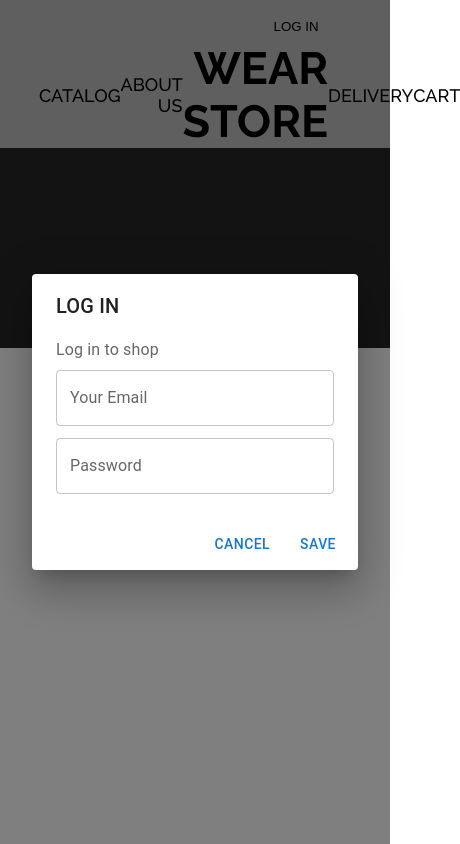
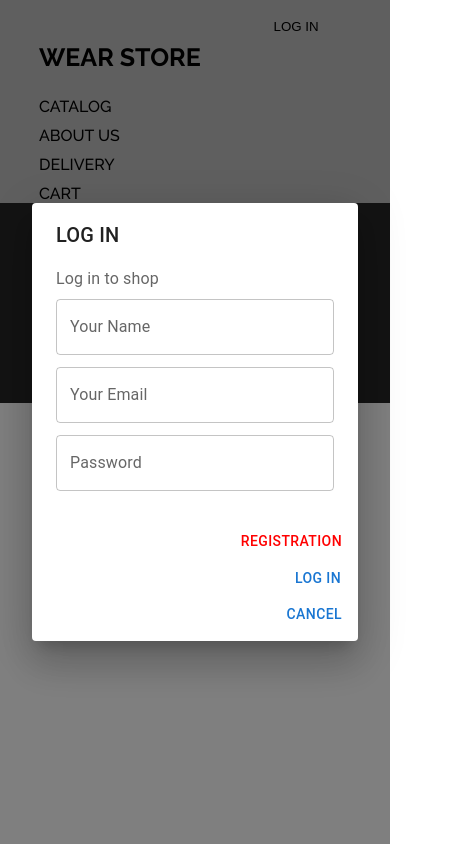
Before and after one commit to SVamosh/store-app, a React app: page /catalog in a window 390 px wide. Both pictures are taken after a click on the button "LOG IN". Shown: the whole page, 460 px wide, since content can reach past the window. Built offline with nearby package versions, Linux system fonts and the light colour scheme; some icons are missing.

Commit message:
добавлены функции для регистрации/логина, список юзеров, стили

```diff
--- a/src/pages/About/About.js
+++ b/src/pages/About/About.js
@@ -1,5 +1,5 @@
 
-import "./style.css";
+import './style.css';
 import React from "react";
 import FacebookIcon from '@mui/icons-material/Facebook';
 import TelegramIcon from '@mui/icons-material/Telegram';
--- a/src/pages/Header/Header.js
+++ b/src/pages/Header/Header.js
@@ -2,17 +2,16 @@
 import './style.css';
 import React, { useState } from 'react';
 import { NavLink } from 'react-router-dom';
+import { Button, Dialog, DialogTitle, DialogContent, DialogContentText, DialogActions, TextField } from '@mui/material';
 import HowToRegIcon from '@mui/icons-material/HowToReg';
-import Dialog from '@mui/material/Dialog';
-import DialogTitle from '@mui/material/DialogTitle';
-import DialogContent from '@mui/material/DialogContent';
-import DialogContentText from '@mui/material/DialogContentText';
-import TextField from '@mui/material/TextField';
-import DialogActions from '@mui/material/DialogActions';
-import Button from '@mui/material/Button';
+import { handleChange, compareUserData } from './../../services/logFunctions';
 
 function Header() {
     const [open, setOpen] = useState(false);
+    const logIn = localStorage.getItem('logIn');
+    const [userName, setUserName] = useState('');
+    const [email, setEmail] = useState('');
+    const [password, setPassword] = useState('');
 
     const openRegForm = () => {
         setOpen(true);
@@ -22,11 +21,23 @@ function Header() {
         setOpen(false);
     }
 
+    const logOut = () => {
+        localStorage.removeItem('logIn');
+        location.reload();
+    }
+
     return (
         <header className="header">
-            <button className='registration-btn' onClick={openRegForm}>
+            {logIn ?
+            <button className="registration-btn"
+                onClick={logOut}>
+                {logIn + ' / LOG OUT'}<HowToRegIcon />
+            </button>
+            :
+            <button className="registration-btn"
+                onClick={openRegForm}>
                 LOG IN<HowToRegIcon />
-            </button>
+            </button>}
             <Dialog open={open} onClose={closeRegForm} aria-labelledby="form-registration">
                 <DialogTitle id="form-registration">
                     LOG IN
@@ -36,15 +47,37 @@ function Header() {
                         Log in to shop
                     </DialogContentText>
                     <TextField autoFocus margin="dense"
-                        id="name" label="Your Email"
-                        type="email" fullWidth />
+                        id="name" label="Your Name"
+                        type="name" fullWidth
+                        onChange={() => handleChange(event, setUserName, userName)}
+                    />
+                    <TextField autoFocus margin="dense"
+                        id="email" label="Your Email"
+                        type="email" fullWidth
+                        onChange={() => handleChange(event, setEmail, email)}
+                    />
                     <TextField autoFocus margin="dense"
                         id="password" label="Password"
-                        type="password" fullWidth />
+                        type="password" fullWidth
+                        onChange={() => handleChange(event, setPassword, password)}
+                    />
                 </DialogContent>
                 <DialogActions>
-                    <Button onClick={closeRegForm}>Cancel</Button>
-                    <Button>Save</Button>
+                    <div className='log-buttons'>
+                    <Button onClick={closeRegForm}>
+                        <NavLink className="regFormButton" to="/registration">
+                            Registration
+                        </NavLink>
+                    </Button>
+
+                    <Button onClick={() => compareUserData(userName, email, password)}>
+                        Log in
+                    </Button>
+
+                    <Button onClick={closeRegForm}>
+                        Cancel
+                    </Button>
+                    </div>
                 </DialogActions>
             </Dialog>
             <nav className="navigation wrapper">
@@ -56,7 +89,9 @@ function Header() {
                         <NavLink className="navbar__link" to="/about">about us</NavLink>
                     </li>
                     <li className="logo">
-                        <NavLink className="navbar__link" to="/">wear store</NavLink>
+                        <NavLink className="navbar__link" to="/">
+                            wear store
+                        </NavLink>
                     </li>
                     <li className="navigation__item">
                         <NavLink className="navbar__link" to="/delivery">delivery</NavLink>
--- a/src/pages/Header/style.css
+++ b/src/pages/Header/style.css
@@ -1,6 +1,5 @@
 
 /* HEADER */
-
 
 .header {
     min-height: 100px;
@@ -48,3 +47,45 @@
 .registration-btn:hover {
     background-color: rgb(165, 126, 126);
 }
+
+.regFormButton {
+    text-decoration: none;
+    color: red;
+}
+
+/* MEDIA */
+
+@media (max-width: 900px) {
+    .logo {
+        font-size: 35px;
+    }
+
+    .navigation__list {
+        font-size: 16px;
+    }
+}
+
+@media (max-width: 650px) {
+    .logo {
+        font-size: 25px;
+        order: -1;
+        margin-bottom: 15px;
+    }
+
+    .navigation__list {
+        flex-direction: column;
+        align-items: flex-start;
+    }
+
+    .navigation__item {
+        margin-top: 10px;
+    }
+}
+
+@media (max-width: 400px) {
+    .log-buttons {
+        display: flex;
+        flex-direction: column;
+        align-items: flex-end;
+    }
+}
--- a/src/pages/Main/style.css
+++ b/src/pages/Main/style.css
@@ -32,3 +32,26 @@
     background-color: rgb(221, 221, 221, 0.4);
     border: none;
 }
+
+/* MEDIA */
+
+@media (max-width: 900px) {
+    .slide__image {
+        min-width: 400px;
+        max-height: 600px
+    }
+}
+
+@media (max-width: 650px) {
+    .slide__image {
+        min-width: 150px;
+        max-height: 400px
+    }
+}
+
+@media (max-width: 400px) {
+    .slide__image {
+        min-width: 100px;
+        max-height: 300px
+    }
+}
--- /dev/null
+++ b/src/services/logFunctions.js
@@ -0,0 +1,27 @@
+
+import registeredUsers from './registeredUsers.json';
+
+export const handleChange = (event, setValue, state) => {
+    const ru = /[а-яёА-ЯЁ]+/i.test(event.target.value);
+    if(ru) {
+        event.target.value = event.target.value.replace(/[а-яёЯ-ЯЁ]/g, '');
+        alert(`The use of cyrillic characters in the ${state} is not allowed`);
+    } else {
+        setValue(event.target.value);
+    }
+}
+
+export const compareUserData = (userName, email, password) => {
+    if (password.length < 8) {
+        alert ('password length less than 8 characters');
+    } else {
+        registeredUsers.users.map((user) => {
+            if (user.userName === userName &&
+                user.email === email &&
+                user.password === password) {
+                    localStorage.setItem('logIn', userName);
+                    window.location.assign('http://localhost:9000/');
+            }
+        });
+    }
+}
--- /dev/null
+++ b/src/services/registeredUsers.json
@@ -0,0 +1,48 @@
+
+{
+    "listName": "List of registered users",
+    "formed": 2025,
+    "active": true,
+    "users": [
+        {
+            "userName": "Sergey Ivanov",
+            "email": "ivanov68@gmail.com",
+            "password": "sergey69"
+        },
+        {
+            "userName": "Vladimir Novgorodtsev",
+            "email": "novgorodtsev@mail.ru",
+            "password": "vlad30nov"
+        },
+        {
+            "userName": "Tatiana Semenova",
+            "email": "tata94@gmail.com",
+            "password": "tatiana94"
+        },
+        {
+            "userName": "Petr Lisinskiy",
+            "email": "lis1988@mail.ru",
+            "password": "19ptls88"
+        },
+        {
+            "userName": "Oksana Makarova",
+            "email": "makarova_o@gmail.com",
+            "password": "makar1234"
+        },
+        {
+            "userName": "Elena Porubegnaya",
+            "email": "elena64@gmail.com",
+            "password": "elenapor64"
+        },
+        {
+            "userName": "Maksim Ovcharenko",
+            "email": "ovcharenkomax@mail.ru",
+            "password": "maxon1996"
+        },
+        {
+            "userName": "Sergey Lepskiy",
+            "email": "lepsk@gmail.com",
+            "password": "serge999"
+        }
+    ]
+}
```
